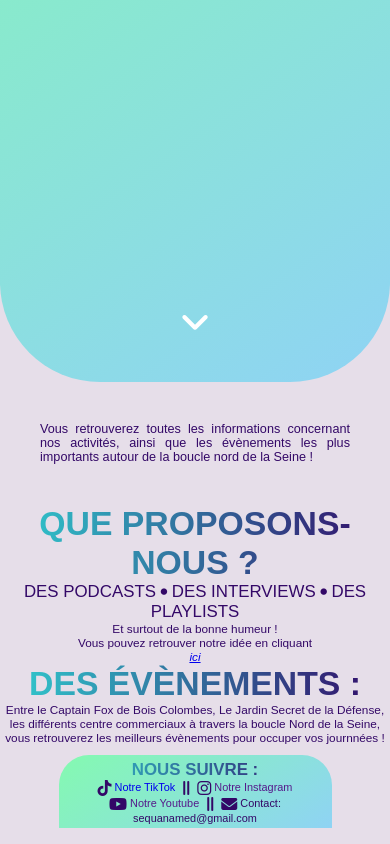
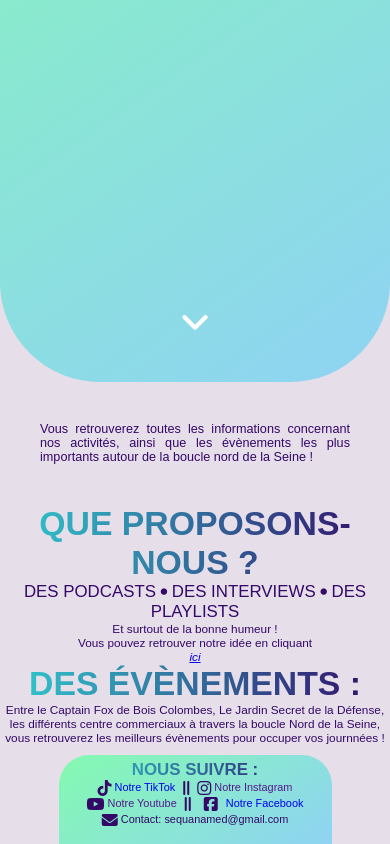
Before and after one commit to Le-Jy/Sequana-Media, a plain HTML site: page index.html in a window 390 px wide. Shown: the part 477-1321 px from the top of the page. Drawn offline with Linux system fonts and the light colour scheme; a web font is replaced by a local one.

Commit message:
maj facebook

```diff
--- a/index.html
+++ b/index.html
@@ -47,8 +47,12 @@
 			<div class="footer-content">
 				<p>
 					<i class="fa-brands fa-tiktok"></i> <a href="https://www.tiktok.com/@sequanamedia"> Notre TikTok</a> <q class="fa-solid fa-grip-lines-vertical"></q>
-					<i class="fa-brands fa-instagram"></i> <a href=""> Notre Instagram</a><br> <i class="fa-brands fa-youtube"></i>
-					<a href=""> Notre Youtube</a> <q class="fa-solid fa-grip-lines-vertical"></q> <i class="fa-solid fa-envelope"></i>  Contact: sequanamed@gmail.com
+					<i class="fa-brands fa-instagram"></i> <a href=""> Notre Instagram</a>
+					<br>
+					<i class="fa-brands fa-youtube"></i> <a href=""> Notre Youtube</a> <q class="fa-solid fa-grip-lines-vertical"></q>
+					<q class="fa-brands fa-facebook-square"></q><a href="https://www.facebook.com/Sequana-Media-102156715879697"> Notre Facebook</a>
+					<br>
+					</q> <i class="fa-solid fa-envelope"></i>  Contact: sequanamed@gmail.com
 				</p>
 			</div>
 
--- a/styles/style.css
+++ b/styles/style.css
@@ -189,7 +189,7 @@ footer{
     font-size: 1.4vh;
   }
   footer{
-    height: 8%;
+    height: 10%;
   }
   .footer-title h5 {
     font-size: 2vh;
```
